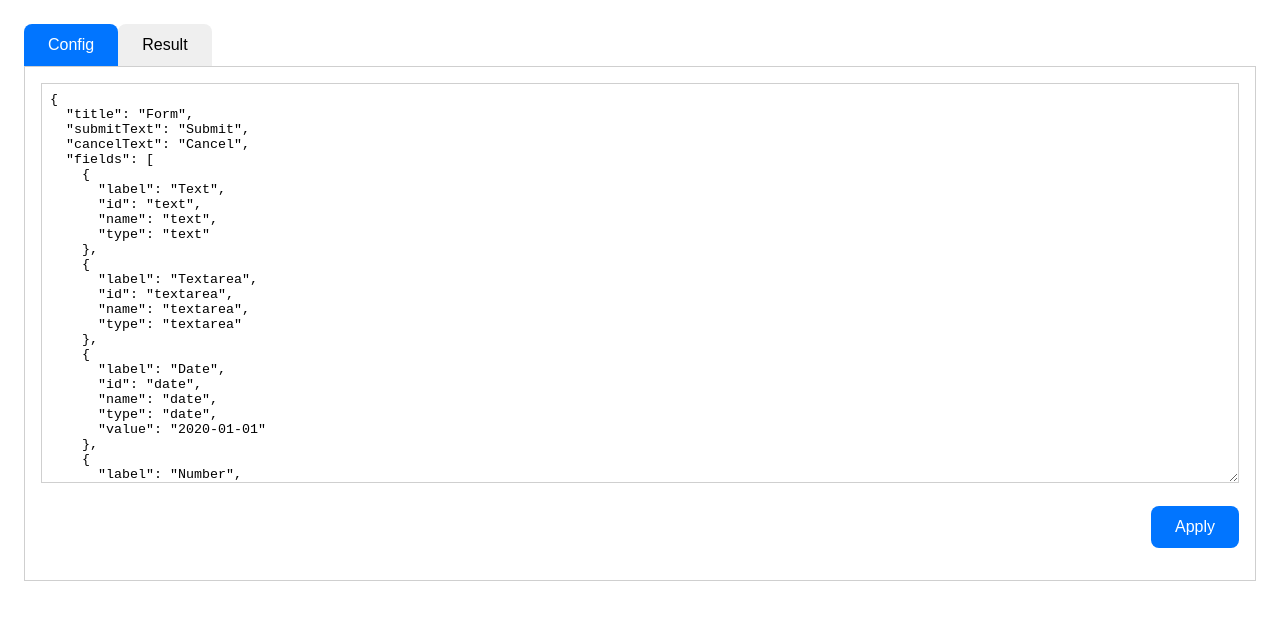
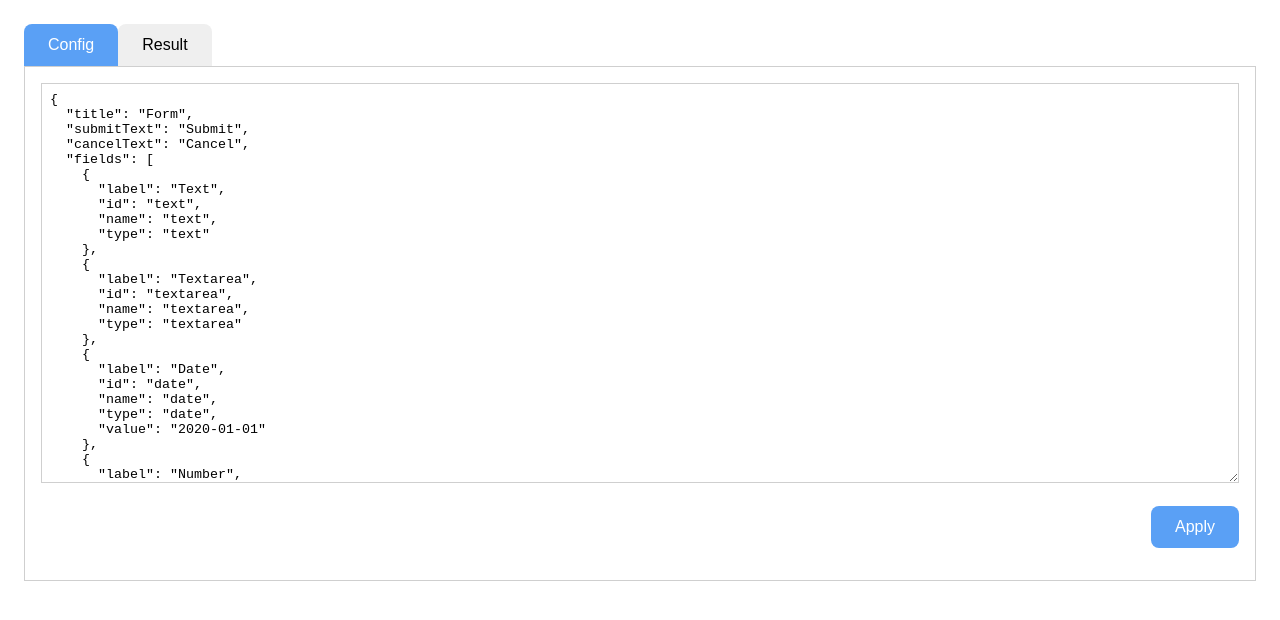
Before and after one commit to ksvcr/json-to-form, a React (Create React App) app: page / in a window 1280 px wide. Shown: the top 620 px of the page. Built offline with nearby package versions, Linux system fonts and the light colour scheme.

Commit message:
feat: Adds darker colors for active buttons

```diff
--- a/src/app/styles/variables.css
+++ b/src/app/styles/variables.css
@@ -1,6 +1,9 @@
 :root {
-  --primary-color: #0175ff;
+  --primary-color: #5aa0f5;
+  --primary-color-darker: #518ed8;
   --secondary-color: #efefef;
+  --secondary-color-darker: #cac9c9;
+
   --border-color-base: #cfcfcf;
   --border-color-split: #cfcfcf;
   --text-color: #000;
--- a/src/shared/components/Button/Button.module.css
+++ b/src/shared/components/Button/Button.module.css
@@ -7,3 +7,7 @@
   background: var(--primary-color);
   color: #fff;
 }
+
+.button:active {
+  background: var(--primary-color-darker);
+}
--- a/src/shared/components/Tabs/Tabs.module.css
+++ b/src/shared/components/Tabs/Tabs.module.css
@@ -19,6 +19,10 @@
   color: #fff;
 }
 
+.button:not(.active):active {
+  background: var(--secondary-color-darker);
+}
+
 .panels {
   border: 1px solid var(--border-color-base);
   padding: var(--space-md);
```
